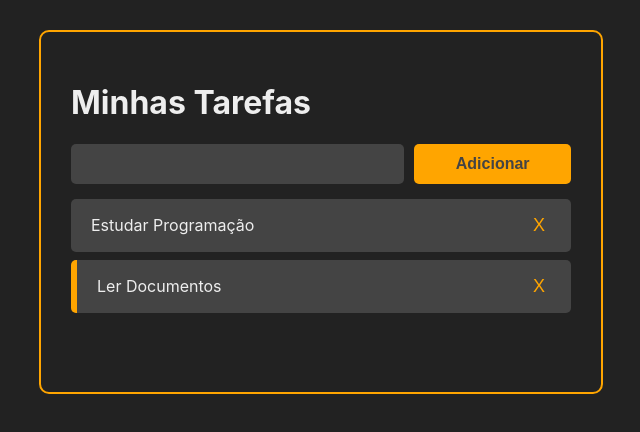
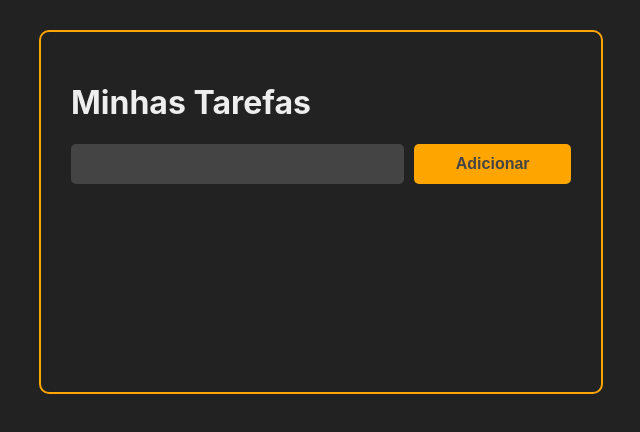
Before and after one commit to devroboco/to-do-list-react, a React (Create React App) app: page / in a window 1280 px wide. Shown: the top 432 px of the page, without its empty margins (319-959 px from the left). Built offline with nearby package versions, Linux system fonts and the light colour scheme.

Commit message:
the last few updates

```diff
--- a/src/App.jsx
+++ b/src/App.jsx
@@ -7,18 +7,7 @@ import AddTask from "./components/AddTask";
 import "./App.css";
 
 const App = () => {
-  const [tasks, setTasks] = useState([
-    {
-      id: "1",
-      title: "Estudar Programação",
-      completed: false,
-    },
-    {
-      id: "2",
-      title: "Ler Documentos",
-      completed: true,
-    },
-  ]);
+  const [tasks, setTasks] = useState([]);
 
   const handleTaskClick = (taskId) => {
     const newTasks = tasks.map((task) => {
--- a/src/components/Tasks.jsx
+++ b/src/components/Tasks.jsx
@@ -6,6 +6,7 @@ const Tasks = ({ tasks, handleTaskClick, handleTaskDeletion }) => {
     <>
       {tasks.map((task) => (
         <Task
+          key={task.id}
           task={task}
           handleTaskClick={handleTaskClick}
           handleTaskDeletion={handleTaskDeletion}
```
